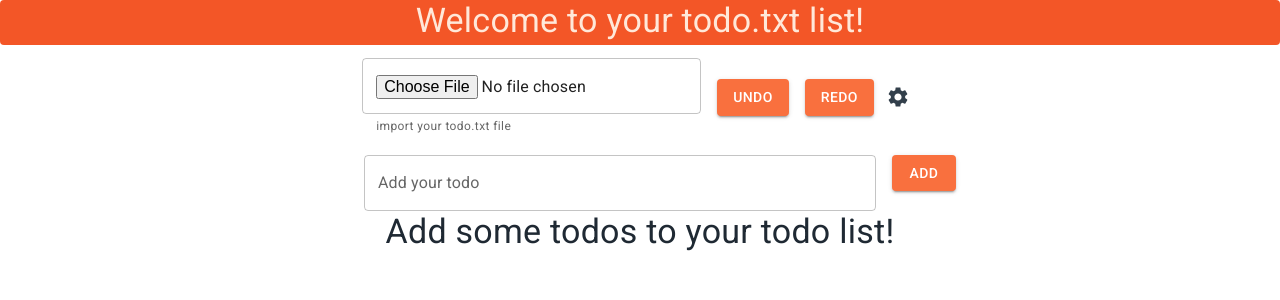
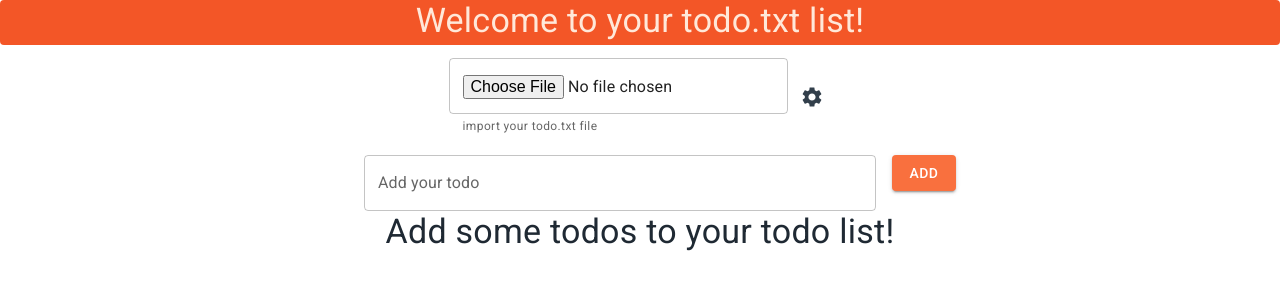
Before and after one commit to noaoh/my-todo-app, a React (Vite) app: page / in a window 1280 px wide. Shown: the top 300 px of the page. Built offline with nearby package versions, Linux system fonts and the light colour scheme; what get-os-name would draw is missing.

Commit message:
conditionally render undo + redo buttons

```diff
--- a/src/App.jsx
+++ b/src/App.jsx
@@ -1,6 +1,5 @@
 import FileSaver from 'file-saver';
 import { Grid, TextField, Button, Select, MenuItem } from '@mui/material';
-import { TodoHistoryModel } from './models/todotxt';
 import { useWindowWidth } from './hooks/useWindowWidth';
 import { useAtom, useAtomValue } from 'jotai';
 import { VIEW_STATES } from './constants'
@@ -88,12 +87,16 @@ function App() {
               <Button style={{ backgroundColor: '#F5F7FA', color: '#F9703E' }} variant="contained" onClick={exportTodos}>Export</Button>
           </Grid>
         )}
+        {todosHistory.length === 1 || todosHistory.pos === 0 ? null : (
           <Grid item>
             <Button style={{ backgroundColor: '#F9703E', color: 'white' }} variant="contained" onClick={onUndo}>Undo</Button>
           </Grid>
+        )}
+        {todosHistory.length === 1 || todosHistory.pos === (todosHistory.length - 1) ? null : (
           <Grid item>
             <Button style={{ backgroundColor: '#F9703E', color: 'white' }} variant="contained" onClick={onRedo}>Redo</Button>
           </Grid>
+        )}
         <Grid item>
           <Settings />
         </Grid>
--- a/src/models/todotxt.js
+++ b/src/models/todotxt.js
@@ -229,6 +229,10 @@ class TodoHistoryModel {
     return this.history.length;
   }
 
+  get noHistory() {
+    return this.length === 1;
+  }
+
   addState(todos) {
     const state = todos.toJSON();
     if (this.length === this.historyLimit) {
```
Also changed, not shown: 1 other file (tests, documents, lock files or other folders). Lines whose indentation alone changed are shown as unchanged.
